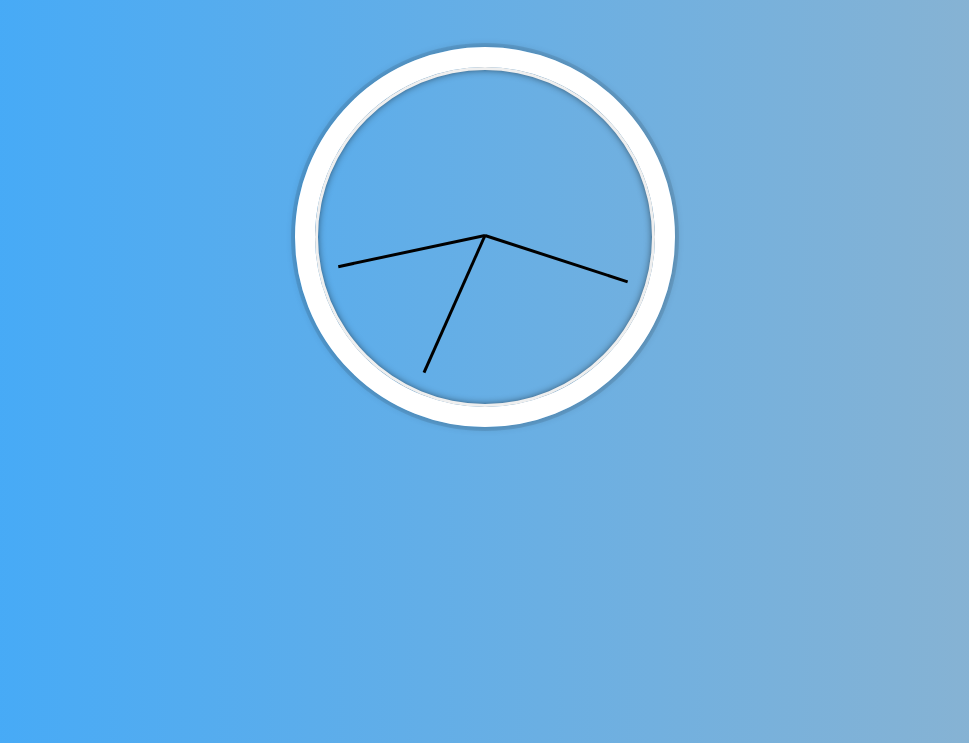
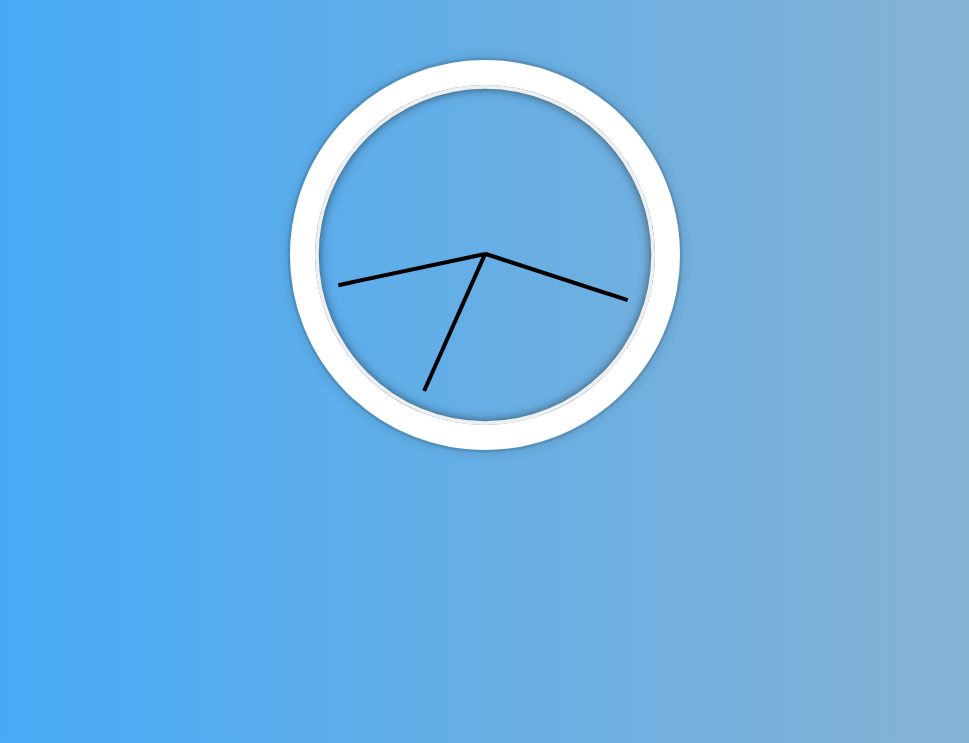
Before and after one commit to NG-Rich/JS30-Day-02-JS-CSS-Clock, a plain HTML site: page index.html in a window 1280 px wide. Shown: the part 57-800 px from the top of the page, without its empty margins (155-1124 px from the left). Drawn offline with Linux system fonts and the light colour scheme.

Commit message:
refactor px to rem units

```diff
--- a/style.css
+++ b/style.css
@@ -3,7 +3,7 @@ html {
   background-repeat: repeat;
   background-size: cover;
   font-family: Arial;
-  font-size: 10px;
+  font-size: .625rem;
 }
 
 h1 {
@@ -14,16 +14,16 @@ h1 {
 .clock {
   width: 30rem;
   height: 30rem;
-  border: 20px solid white;
+  border: 2.5rem solid white;
   border-radius: 50%;
-  margin: 50px auto;
+  margin: 6.25rem auto;
   position: relative;
   padding: 2rem;
   box-shadow:
-    0 0 0 4px rgba(0,0,0,0.1),
-    inset 0 0 0 3px #EFEFEF,
-    inset 0 0 10px black,
-    0 0 10px rgba(0,0,0,0.2);
+    0 0 0 .25rem rgba(0,0,0,0.1),
+    inset 0 0 0 .375rem #EFEFEF,
+    inset 0 0 1.25rem black,
+    0 0 1.25rem rgba(0,0,0,0.2);
 }
 
 .clock-face {
@@ -35,7 +35,7 @@ h1 {
 
 .hand {
   width: 50%;
-  height: 3px;
+  height: .375rem;
   background: black;
   position: absolute;
   top: 50%;
```
